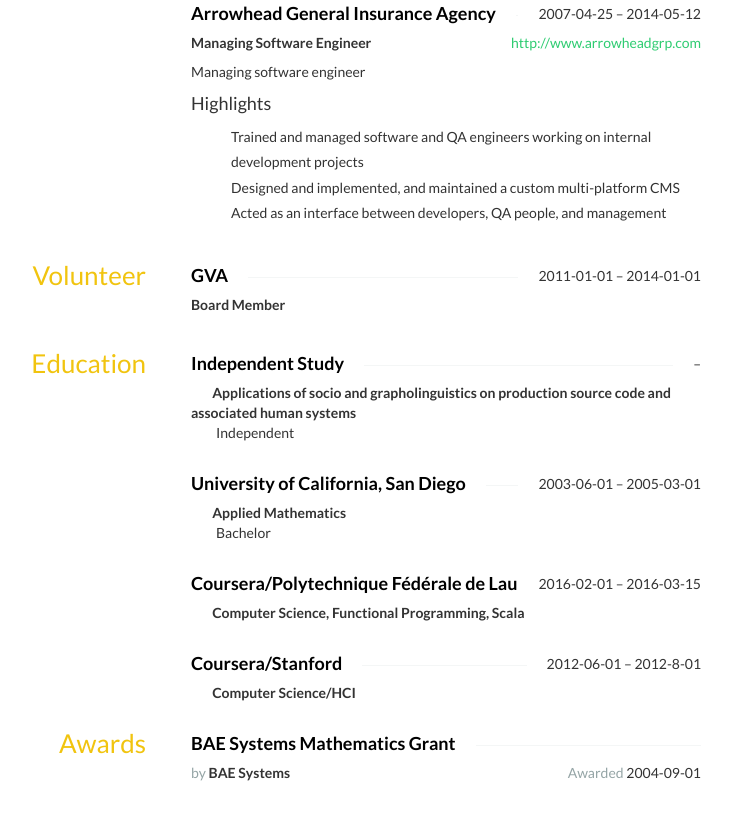
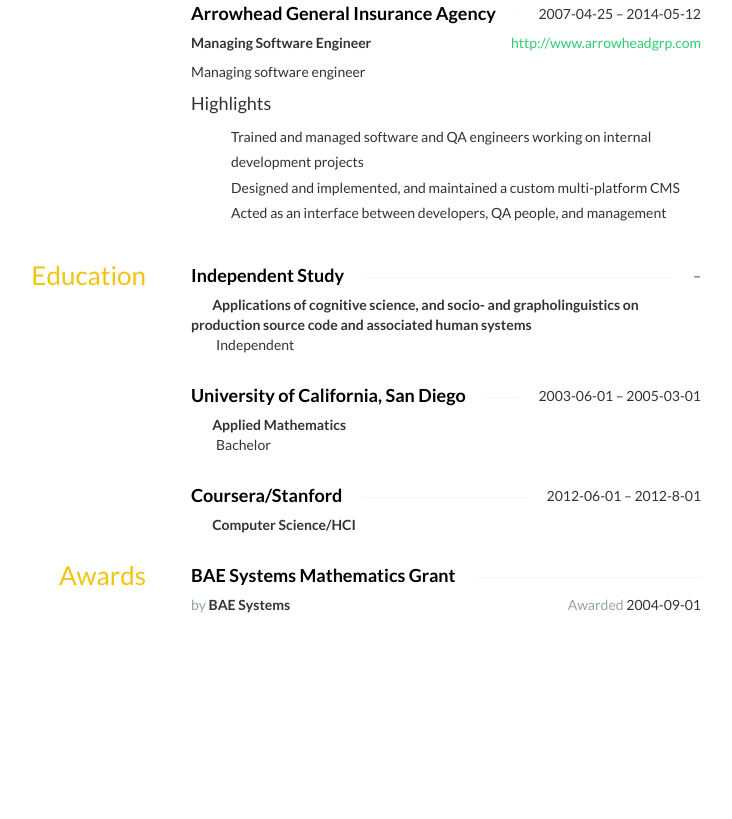
Before and after one commit to cmstead/resume, a website: page cstead-resume.html in a window 1280 px wide. Shown: the part 2102-2921 px from the top of the page, without its empty margins (284-1016 px from the left). After the commit the page ends 2797 px from the top, so only its background shows below. Drawn offline with nearby package versions, Linux system fonts and the light colour scheme; some icons are missing.

Commit message:
Removed unnecessary items

```diff
--- a/cstead-resume.html
+++ b/cstead-resume.html
@@ -436,26 +436,6 @@
 		</div>
 	</section>
 
-	<section id="volunteer" class="row">
-		<aside class="col-sm-3">
-			<h3>Volunteer</h3>
-		</aside>
-		<div class="col-sm-9">
-			<div class="row">
-			<div class="col-sm-12">
-				<h4 class="strike-through">
-					<span>GVA</span>
-					<span class="date">
-						2011-01-01 &ndash; 2014-01-01
-					</span>
-				</h4>
-				<div class="position">
-					Board Member
-				</div>
-			</div>
-			</div>
-		</div>
-	</section>
 
 	<section id="education" class="row">
 		<aside class="col-sm-3">
@@ -471,7 +451,7 @@
 					</span>
 				</h4>
 				<div class="area">
-					Applications of socio and grapholinguistics on production source code and associated human systems
+					Applications of cognitive science, and socio- and grapholinguistics on production source code and associated human systems
 				</div>
 				<div class="studyType">
 					Independent
@@ -489,17 +469,6 @@
 				</div>
 				<div class="studyType">
 					Bachelor
-				</div>
-			</div>
-			<div class="col-sm-12">
-				<h4 class="strike-through">
-					<span>Coursera/Polytechnique Fédérale de Lausanne</span>
-					<span class="date">
-						2016-02-01 &ndash; 2016-03-15
-					</span>
-				</h4>
-				<div class="area">
-					Computer Science, Functional Programming, Scala
 				</div>
 			</div>
 			<div class="col-sm-12">
```
Also changed, not shown: index.html (+1 -32 lines), resume.json (+1 -15 lines).
